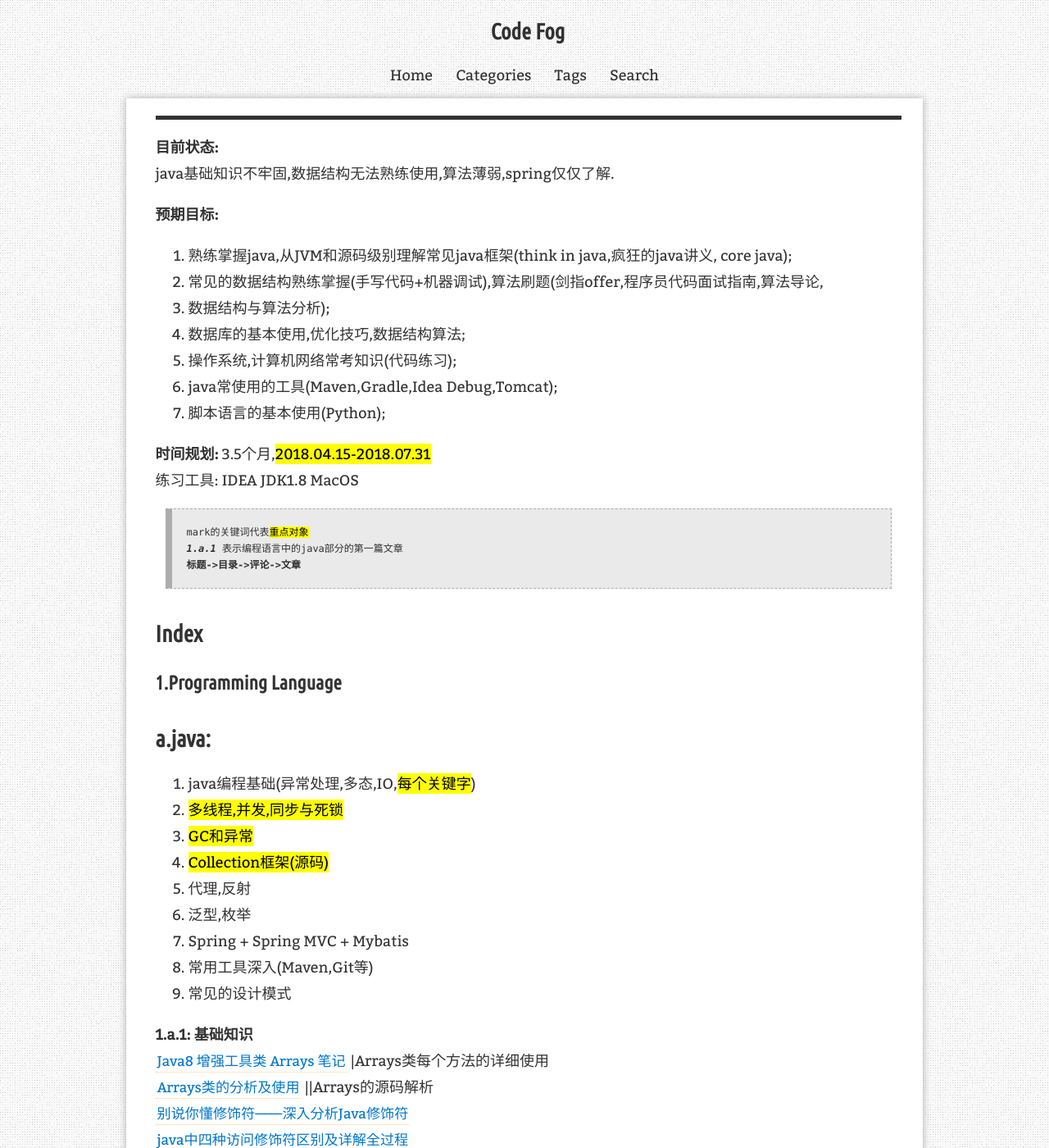
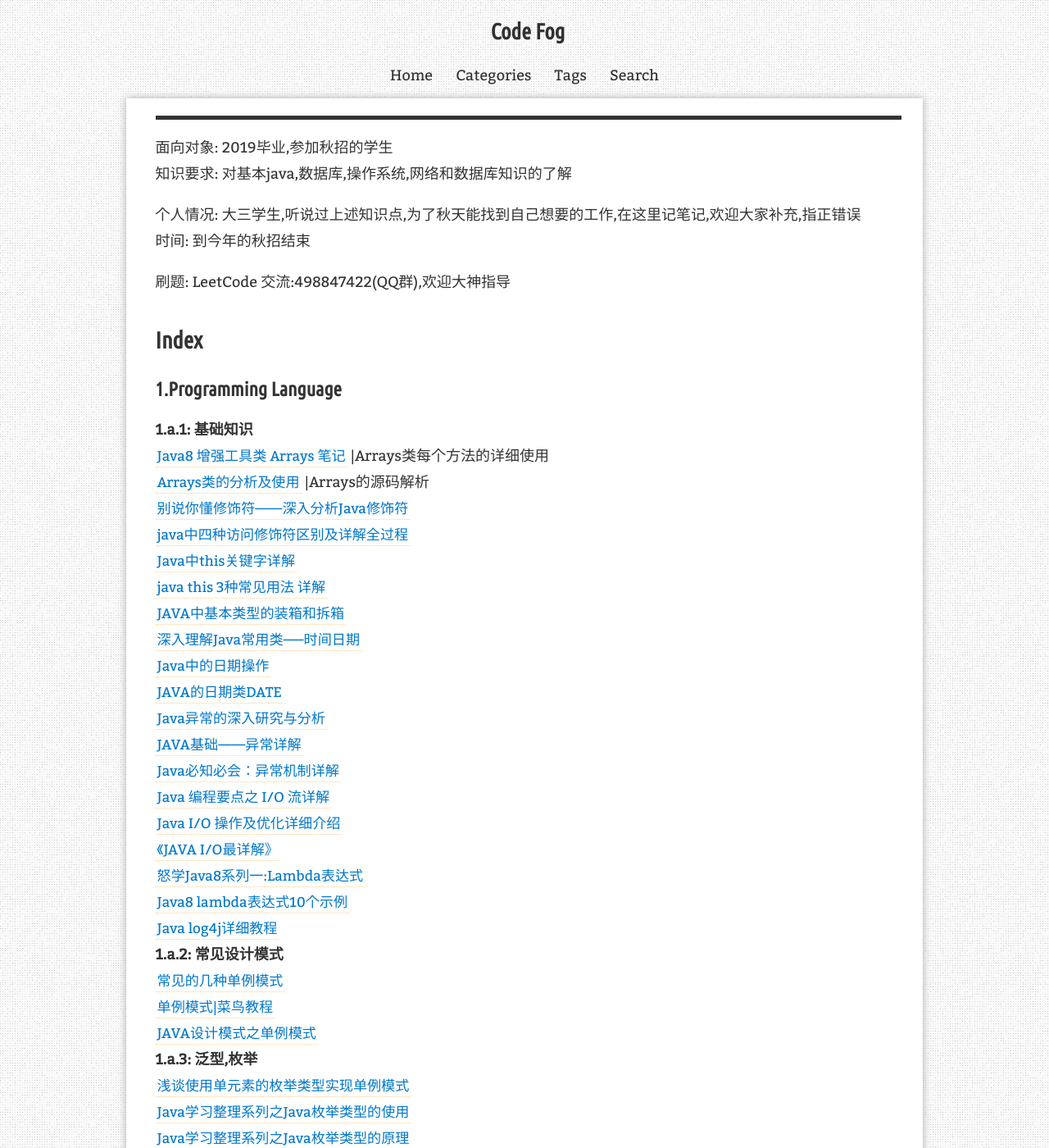
Before and after one commit to liqimore/note, a Jekyll site: the page built from _pages/plan2018-1.md, in a window 1280 px wide and 1400 px high. Shown: the whole window at 82% size. Built offline with Jekyll 4.4.1, drawn with Linux system fonts in a browser that asks for light colours; nearby versions of some CDN libraries; comment, search, counter and statistics services are not loaded; some of the changed text lies outside the part shown.

Commit message:
the same

```diff
--- a/_pages/plan2018-1.md
+++ b/_pages/plan2018-1.md
@@ -1,46 +1,24 @@
 ---
 layout: page
-title: 2018秋招整体复习
+title: 2019秋招
 permalink: /plan2018-1/
 ---
 
-**目前状态:**
-java基础知识不牢固,数据结构无法熟练使用,算法薄弱,spring仅仅了解.
+面向对象: 2019毕业,参加秋招的学生
+知识要求: 对基本java,数据库,操作系统,网络和数据库知识的了解
 
-**预期目标:**
-1. 熟练掌握java,从JVM和源码级别理解常见java框架(think in java,疯狂的java讲义,
-core java);
-2. 常见的数据结构熟练掌握(手写代码+机器调试),算法刷题(剑指offer,程序员代码面试指南,算法导论,
-3. 数据结构与算法分析);
-4. 数据库的基本使用,优化技巧,数据结构算法;
-5. 操作系统,计算机网络常考知识(代码练习);
-6. java常使用的工具(Maven,Gradle,Idea Debug,Tomcat);
-7. 脚本语言的基本使用(Python);
+个人情况: 大三学生,听说过上述知识点,为了秋天能找到自己想要的工作,在这里记笔记,欢迎大家补充,指正错误
+时间:     到今年的秋招结束
 
-**时间规划:** 3.5个月,<mark>2018.04.15-2018.07.31</mark>
-练习工具: IDEA JDK1.8 MacOS
+刷题: LeetCode  交流:498847422(QQ群),欢迎大神指导
 
-> mark的关键词代表<mark>重点对象</mark>
-> ***1.a.1*** 表示编程语言中的java部分的第一篇文章
-> **标题->目录->评论->文章**
 
 ## Index
 ### 1.Programming Language
 
-## a.java:
-1. java编程基础(异常处理,多态,IO,<mark>每个关键字</mark>)
-2. <mark>多线程,并发,同步与死锁</mark>
-3. <mark>GC和异常</mark>
-4. <mark>Collection框架(源码)</mark>
-5. 代理,反射
-6. 泛型,枚举
-7. Spring + Spring MVC + Mybatis
-8. 常用工具深入(Maven,Git等)
-9. 常见的设计模式
-
 **1.a.1: 基础知识**
 [Java8 增强工具类 Arrays 笔记](https://www.cnblogs.com/HeDante/p/7464874.html) |Arrays类每个方法的详细使用
-[Arrays类的分析及使用](https://www.cnblogs.com/elvalad/p/4064124.html)   ||Arrays的源码解析
+[Arrays类的分析及使用](https://www.cnblogs.com/elvalad/p/4064124.html)   |Arrays的源码解析
 [别说你懂修饰符——深入分析Java修饰符](https://blog.csdn.net/qiumengchen12/article/details/44939929)
 [java中四种访问修饰符区别及详解全过程](https://www.cnblogs.com/zdmylove/p/5958053.html)
 [Java中this关键字详解](https://blog.csdn.net/oleg_wu/article/details/53284067)
@@ -58,18 +36,18 @@ core java);
 [怒学Java8系列一:Lambda表达式](http://www.cnblogs.com/WJ5888/p/4618465.html)
 [Java8 lambda表达式10个示例](http://www.importnew.com/16436.html)
 [Java log4j详细教程](https://blog.csdn.net/weixin_41679015/article/details/79797065)
-**1.a.9: 常见设计模式**
+**1.a.2: 常见设计模式**
 [常见的几种单例模式](https://www.cnblogs.com/Ycheng/p/7169381.html)
 [单例模式|菜鸟教程](http://www.runoob.com/design-pattern/singleton-pattern.html)
 [JAVA设计模式之单例模式](https://blog.csdn.net/jason0539/article/details/23297037/)
-**1.a.6: 泛型,枚举**
+**1.a.3: 泛型,枚举**
 [浅谈使用单元素的枚举类型实现单例模式](https://blog.csdn.net/huangyuan_xuan/article/details/52193006)
 [Java学习整理系列之Java枚举类型的使用](https://blog.csdn.net/sup_heaven/article/details/35295851)
 [Java学习整理系列之Java枚举类型的原理](https://blog.csdn.net/sup_heaven/article/details/35559117)
 [Java 枚举(enum) 详解7种常见的用法](https://blog.csdn.net/qq_27093465/article/details/52180865)
 [java 泛型详解](https://blog.csdn.net/s10461/article/details/53941091)
 [Java泛型详解](http://www.importnew.com/24029.html)
-**1.a.8: 常用工具**
+**1.a.4: 常用工具**
 [UML类图几种关系的总结](http://www.uml.org.cn/oobject/201609062.asp)
 [看懂UML类图和时序图](http://design-patterns.readthedocs.io/zh_CN/latest/read_uml.html) |推荐
 **1.a.5: 代理,反射,注解**
@@ -83,16 +61,13 @@ core java);
 [框架基础——全面解析Java注解](https://www.cnblogs.com/Qian123/p/5256084.html)
 [Java注解(Annotation)详解(一)——概述及JDK自带注解](https://blog.csdn.net/Zen99T/article/details/49506919#t3)
 [Java 注解详解 (annotation)](https://blog.csdn.net/suifeng3051/article/details/51801018)
-**1.a.4: Collection框架**
+**1.a.6: Collection框架**
 [Java Set集合的详解](https://blog.csdn.net/qq_33642117/article/details/52040345)
 
 
 ### 2.Database
 
 #### a.Mysql:
-1. 语法(存储过程,视图,触发器,搜索)
-2. 常见问题的<mark>底层实现</mark>
-3. 性能优化实验
 
 ### 3.Algorithm
 
```
